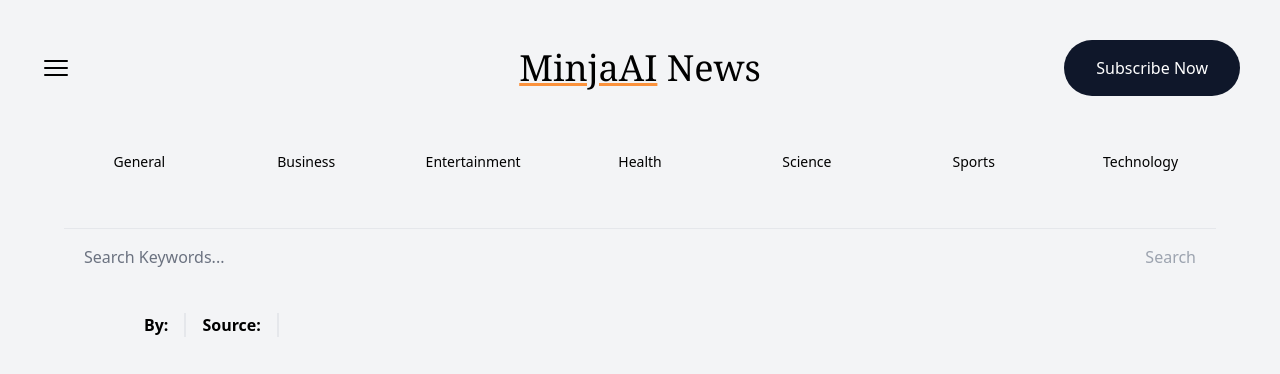
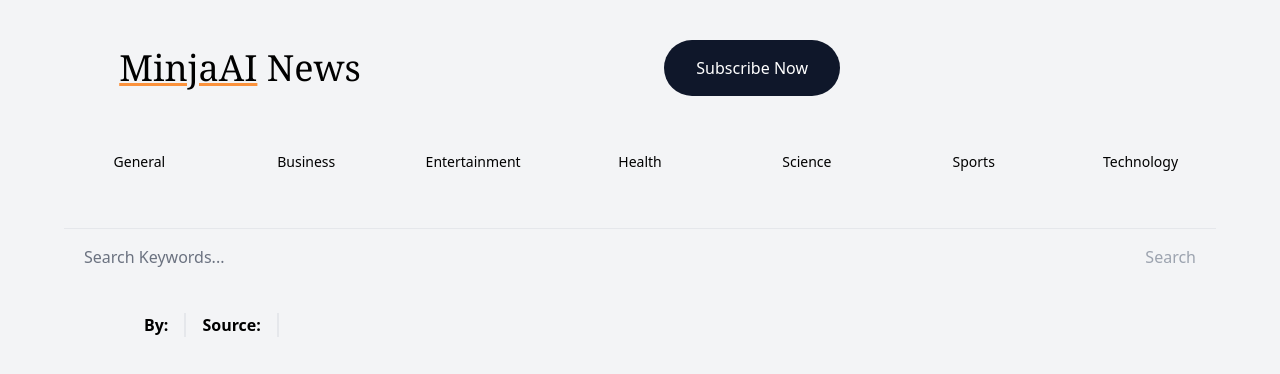
Before and after one commit to CureDoktor/AI-News, a Next.js app: page /article in a window 1280 px wide. Shown: the top 374 px of the page. Built offline with nearby package versions, Linux system fonts and the light colour scheme.

Commit message:
header update

```diff
--- a/app/Header.tsx
+++ b/app/Header.tsx
@@ -1,5 +1,4 @@
 import React from "react";
-import { Bars3Icon } from "@heroicons/react/24/solid";
 import Link from "next/link";
 import NavLinks from "./NavLinks";
 import SearchBox from "./SearchBox";
@@ -8,7 +7,6 @@
   return (
     <header>
       <div className="grid grid-cols-3 p-10 items-center">
-        <Bars3Icon className="h-8 w-8 cursor-pointer" />
         <Link href="/" prefetch={false}>
           <h1 className="font-serif text-4xl text-center">
             {" "}
```
